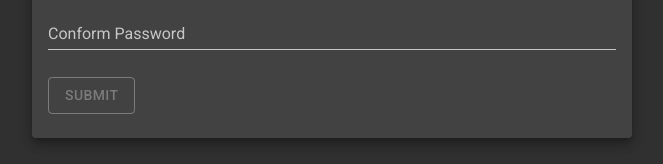
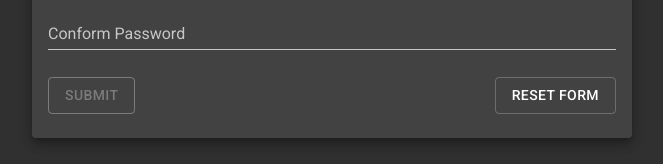
Before and after one commit to Digital-Logic/React-Form-Validator, a React (Create React App) app: page / in a window 1280 px wide. Shown: the part 460-624 px from the top of the page, without its empty margins (308-971 px from the left). Built offline with nearby package versions, Linux system fonts and the light colour scheme.

Commit message:
Added reset form button

```diff
--- a/jsconfig.json
+++ /dev/null
@@ -1,5 +0,0 @@
-{
-    "compilerOptions": {
-        "target": "es2018"
-    }
-}
--- a/src/demo/FormDemo.js
+++ b/src/demo/FormDemo.js
@@ -2,6 +2,7 @@ import React, { PureComponent } from 'react';
 import { Input, Form} from '../UI/form';
 import { required, minLength, maxLength, isEmail, isEqualTo } from '../validate/validators';
 import Button from '@material-ui/core/Button';
+import Grid from '@material-ui/core/Grid';
 
 class BasicForm extends PureComponent {
     state = {
@@ -9,7 +10,8 @@ class BasicForm extends PureComponent {
         email: '',
         password: '',
         conformPassword: '',
-        isValid: false
+        isValid: false,
+        formKey: 0 // Used to reset the form
     };
 
     onInputUpdate = this.onInputUpdate.bind(this);
@@ -44,14 +46,28 @@ class BasicForm extends PureComponent {
         }
     }
 
+    onReset = this.onReset.bind(this);
+    onReset() {
+        this.setState(state => ({
+            name: '',
+            email: '',
+            password: '',
+            conformPassword: '',
+            isValid: false,
+            formKey: state.formKey + 1
+        }));
+    }
+
     render() {
-        const { name, email, password, conformPassword, isValid } = this.state;
+        const { name, email, password, conformPassword, isValid, formKey } = this.state;
 
         return (
             <Form
                 onSubmit={this.onSubmit}
                 onValidate={this.onValidate}
-                isValid={isValid}>
+                isValid={isValid}
+                key={formKey}>
+
                 <Input
                     label="Name"
                     name="name"
@@ -81,11 +97,19 @@ class BasicForm extends PureComponent {
                     validate={[required(), isEqualTo(password)]}
                     onChange={this.onInputUpdate} />
 
-                <Button
-                    style={{ marginTop: '0.5em'}}
-                    disabled={!isValid}
-                    type="submit"
-                    variant="outlined">Submit</Button>
+                <Grid container justify="space-between">
+                    <Button
+                        style={{ marginTop: '0.5em'}}
+                        disabled={!isValid}
+                        type="submit"
+                        variant="outlined">Submit</Button>
+
+                    <Button
+                        style={{ marginTop: '0.5em'}}
+                        onClick={this.onReset}
+                        variant="outlined">Reset Form</Button>
+                </Grid>
+
             </Form>
         );
     }
```
